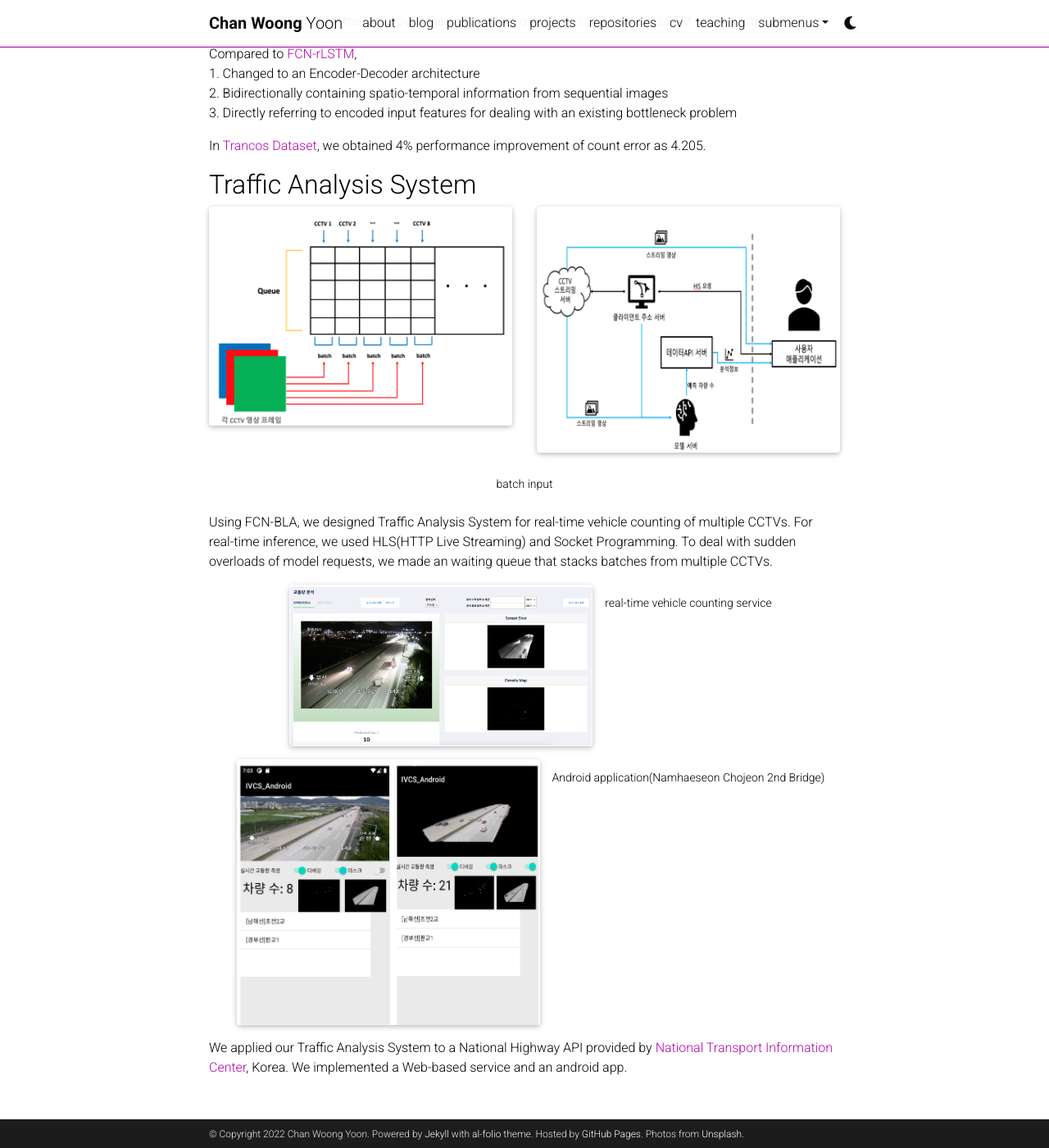
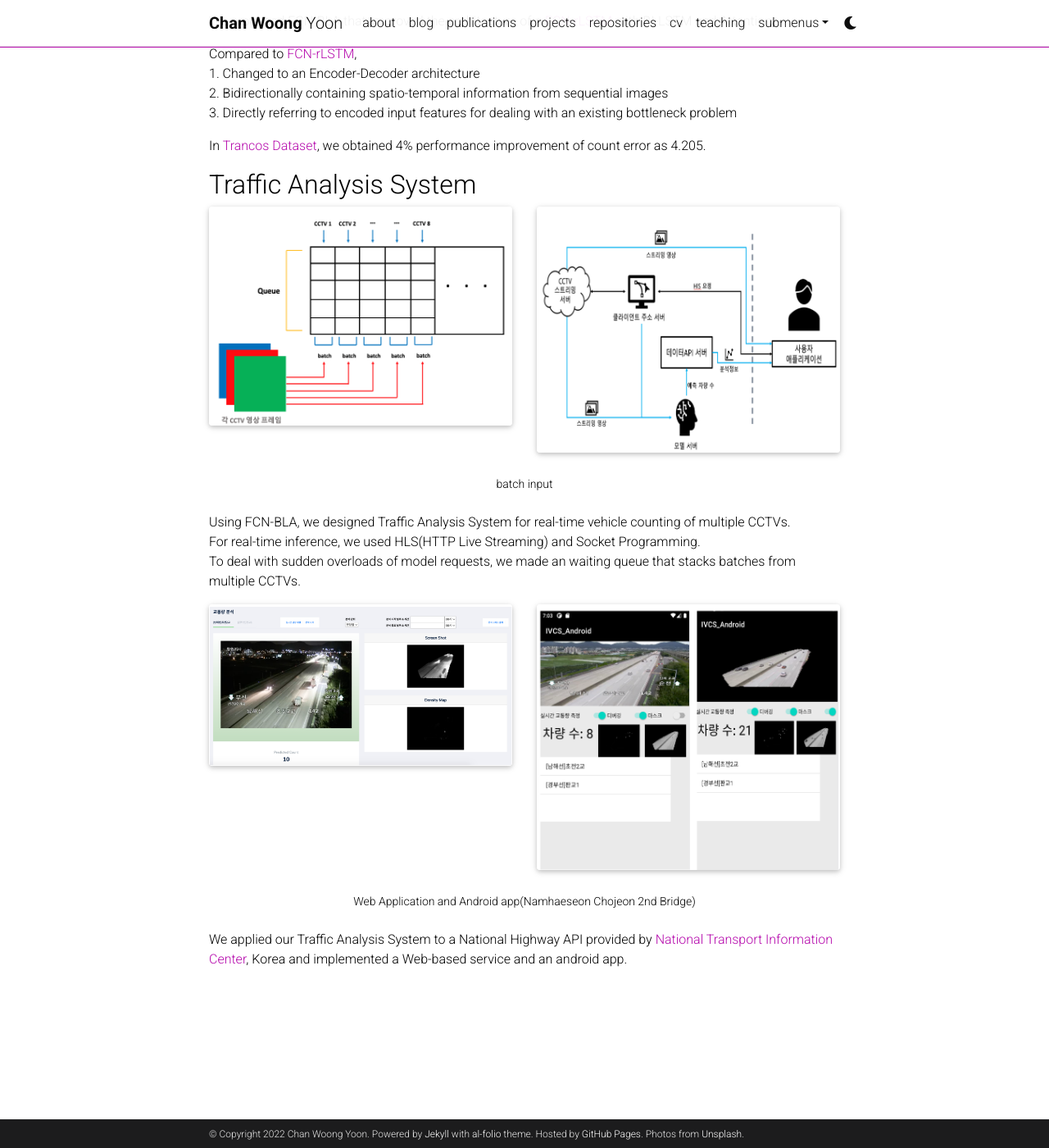
Before and after one commit to qicqock/qicqock.github.io, a Jekyll site: the page built from _projects/2_project.md, in a window 1280 px wide and 1400 px high, scrolled down 963 px. Shown: the whole window at 82% size. Built offline with Jekyll 4.4.1, drawn with Linux system fonts in a browser that asks for light colours; full-size pictures stand in for the smaller copies a plugin makes; comment, search, counter and statistics services are not loaded; a style sheet for code colours, icons or effects is not loaded.

Commit message:
Update 2_project.md

```diff
--- a/_projects/2_project.md
+++ b/_projects/2_project.md
@@ -55,16 +55,12 @@
     <div class="col-sm-6 mt-3 mt-md-0">
         {% include figure.html path="assets/img/capstone2022/capstone2022_service.png" title="service" class="img-fluid rounded z-depth-1" %}
     </div>
-    <div class="caption">
-    real-time vehicle counting service
-    </div>
     <div class="col-sm-6 mt-3 mt-md-0">
         {% include figure.html path="assets/img/capstone2022/capstone2022_android.png" title="android" class="img-fluid rounded z-depth-1" %}
     </div>
-    <div class="caption">
-    Android application(Namhaeseon Chojeon 2nd Bridge)
-    </div>
+</div>
+<div class="caption">
+    Web Application and Android app(Namhaeseon Chojeon 2nd Bridge)
 </div>
 
-We applied our Traffic Analysis System to a National Highway API provided by <a href="https://www.its.go.kr/map/cctv"> National Transport Information Center</a>, Korea.
-We implemented a Web-based service and an android app.
+We applied our Traffic Analysis System to a National Highway API provided by <a href="https://www.its.go.kr/map/cctv"> National Transport Information Center</a>, Korea and implemented a Web-based service and an android app.
```
